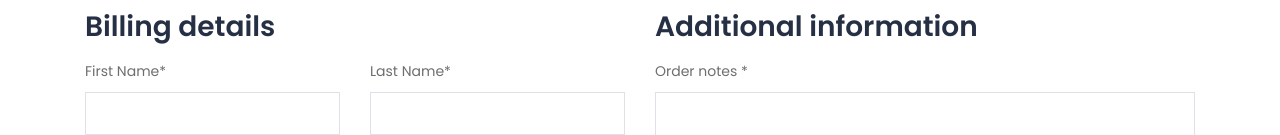
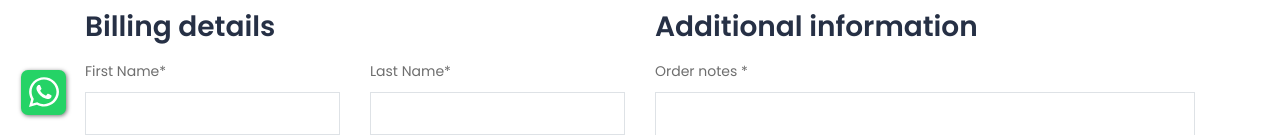
Before and after one commit to shibu931/assesment-help, a React (Create React App) app: page /checkout in a window 1280 px wide. Shown: the part 665-800 px from the top of the page. Built offline with nearby package versions, Linux system fonts and the light colour scheme; a web font is replaced by a local one.

Commit message:
Social Links Added

```diff
--- a/public/css/main.css
+++ b/public/css/main.css
@@ -66,6 +66,40 @@
 /* ===============================================
     1. General
 ------------------------*/
+.whatsAppCTAWrp {
+  position: fixed;
+  bottom: 20px;
+  left: 21px;
+  z-index: 999;
+  background: #25d366;
+  width: 45px;
+  height: 45px;
+  border-radius: 7px;
+  transition: ease all 0.5s;
+  box-shadow: 1px 1px 4px #777;
+  overflow: hidden;
+}
+.whatsAppCTAWrp p {
+  display: block;
+  height: 100%;
+  text-align: center;
+}
+.whtIcon img {
+  width: 30px;
+  margin: 0px auto;
+  text-align: center;
+}
+
+.whatsAppCTAWrp {position: fixed;bottom: 20px;left: 21px;z-index: 999;background: #25d366;width: 45px;height: 45px;border-radius: 7px;transition: ease all 0.5s;box-shadow: 1px 1px 4px #777;overflow: hidden;}
+.whtIcon img {width: 30px;margin: 0px auto;text-align: center;}
+.whatsAppCTAWrp p a {padding: 5px 5px;color: #fff;display: inline-block;line-height: normal;overflow: hidden;width: 100%;text-align: center;margin: 0px auto;}
+.whtIcon {float: left;width: auto;padding: 0 0px 0 0;margin-left: 3px;}
+span.whatsAppText { float: left; width: 84%; text-align: left; text-align-last: left; padding: 1px 0 0; display: none; }
+.whatsAppText strong { width: 100%; float: left; font-size: 15px; line-height: 15px; }
+.whatsAppText small { font-size: 14px; }
+.whatsAppCTAWrp:hover { width: 250px; }
+.whatsAppCTAWrp:hover .whatsAppText{display: block;}
+.whatsAppCTAWrp p { display: block; height: 100%; text-align: center;}
 /** Variables **/
 article, aside, details, figcaption, figure, footer, header, hgroup, menu, nav, section {
   display: block;
--- a/src/components/layout/Footer.js
+++ b/src/components/layout/Footer.js
@@ -11,7 +11,7 @@ export class Footer extends Component {
                         <div className="row">
                             <div className="col-xs-12 col-sm-12 col-md-6 col-lg-3 widget-area">
                                 <div className="widget widget_text  clearfix">
-                            <img src='./images/logo-white.webp'/>
+                                    <img src='./images/logo-white.webp' />
                                     <div className="textwidget widget-text mt-20">
                                         <h3 className='widget-title mb-2'>Reach Out To Us</h3>
                                         <a href='mailto:info@thestudenthelpline.co.in'>info@thestudenthelpline.co.in</a>
@@ -78,10 +78,10 @@ export class Footer extends Component {
                                         <h5>Follow Us On</h5>
                                         <div className="social-icons circle social-hover">
                                             <ul className="list-inline">
-                                <li className="social-facebook"><a className="tooltip-top rounded-circle" target="_blank" data-tooltip="Facebook"><i className="fab fa-facebook-f" /></a></li>
-                                <li className="social-twitter"><a className="tooltip-top rounded-circle" target="_blank" data-tooltip="Twitter"><i className="fab fa-twitter" /></a></li>
-                                <li className="social-flickr"><a className=" tooltip-top rounded-circle" target="_blank" data-tooltip="flickr"><i className="fab fa-flickr" /></a></li>
-                                <li className="social-linkedin"><a className=" tooltip-top rounded-circle" target="_blank" data-tooltip="aedIn"><i className="fab fa-linkedin-in" /></a></li>
+                                                <li className="social-facebook"><a href="https://www.facebook.com/assessmenthelpofficial" className="tooltip-top rounded-circle" target="_blank" data-tooltip="Facebook"><i className="fab fa-facebook-f" /></a></li>
+                                                <li className="social-twitter"><a href="https://twitter.com/assessmentshelp" className="tooltip-top rounded-circle" target="_blank" data-tooltip="Twitter"><i className="fab fa-twitter" /></a></li>
+                                                <li className="social-flickr"><a href="https://www.instagram.com/assessmenthelpofficial/" className="tooltip-top rounded-circle" target="_blank" data-tooltip="flickr"><i className="fab fa-instagram" /></a></li>
+                                                <li className="social-linkedin"><a href="https://www.linkedin.com/company/assesment-help/" className="tooltip-top rounded-circle" target="_blank" data-tooltip="aedIn"><i className="fab fa-linkedin-in" /></a></li>
                                             </ul>
                                         </div>
                                     </div>
@@ -89,9 +89,9 @@ export class Footer extends Component {
                             </div>
                         </div>
                     </div>
-                <hr className='bg-white'/>
+                    <hr className='bg-white' />
                     <p className='text-center'>Disclaimer: The reference papers offered by Assessment Help act as sample papers for students and are not to be presented as it is. These papers are only meant to be utilized for study and reference.</p>
-                <hr className='mb-0 pb-0 bg-white'/>
+                    <hr className='mb-0 pb-0 bg-white' />
                 </div>
 
                 <div className="bottom-footer-text ttm-bgcolor-darkgrey ttm-textcolor-white pt-3">
@@ -116,6 +116,11 @@ export class Footer extends Component {
                         </div>
                     </div>
                 </div>
+                <div class="whatsAppCTAWrp box">
+                    <p> <a href="javascript:void(0);" onclick="gtag_report_conversion();">
+                        <span class="whtIcon"><img src="./images/whatsapp-brands.svg"alt="need assignment help"/></span> <span class="whatsAppText"><strong>&nbsp Get 500 Words Free</strong><small>&nbsp Instant Expert Help</small></span></a>
+                    </p>
+                </div>
             </footer>
         )
     }
```
Also changed, not shown: public/images/whatsapp-brands.svg (added). Lines whose indentation alone changed are shown as unchanged.
